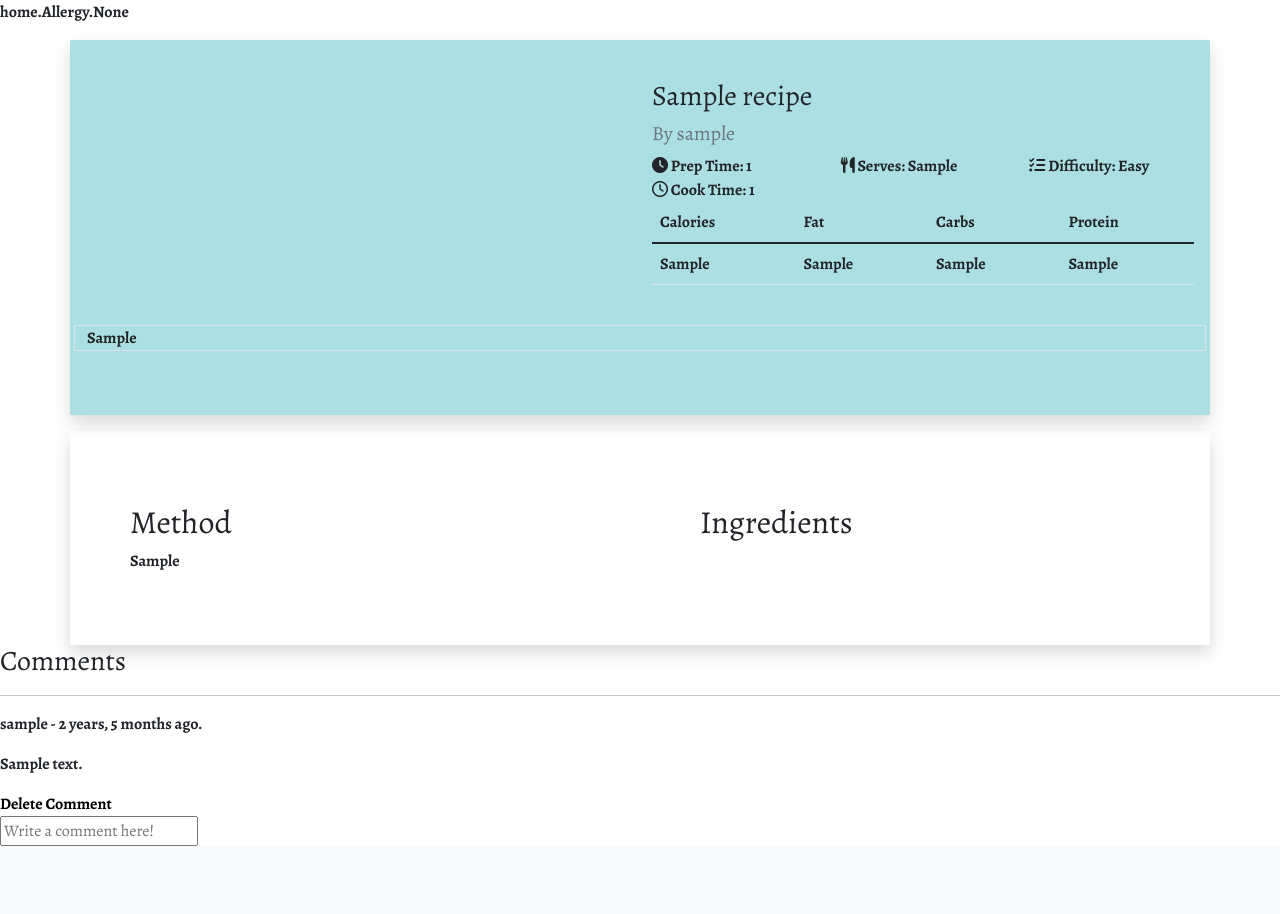
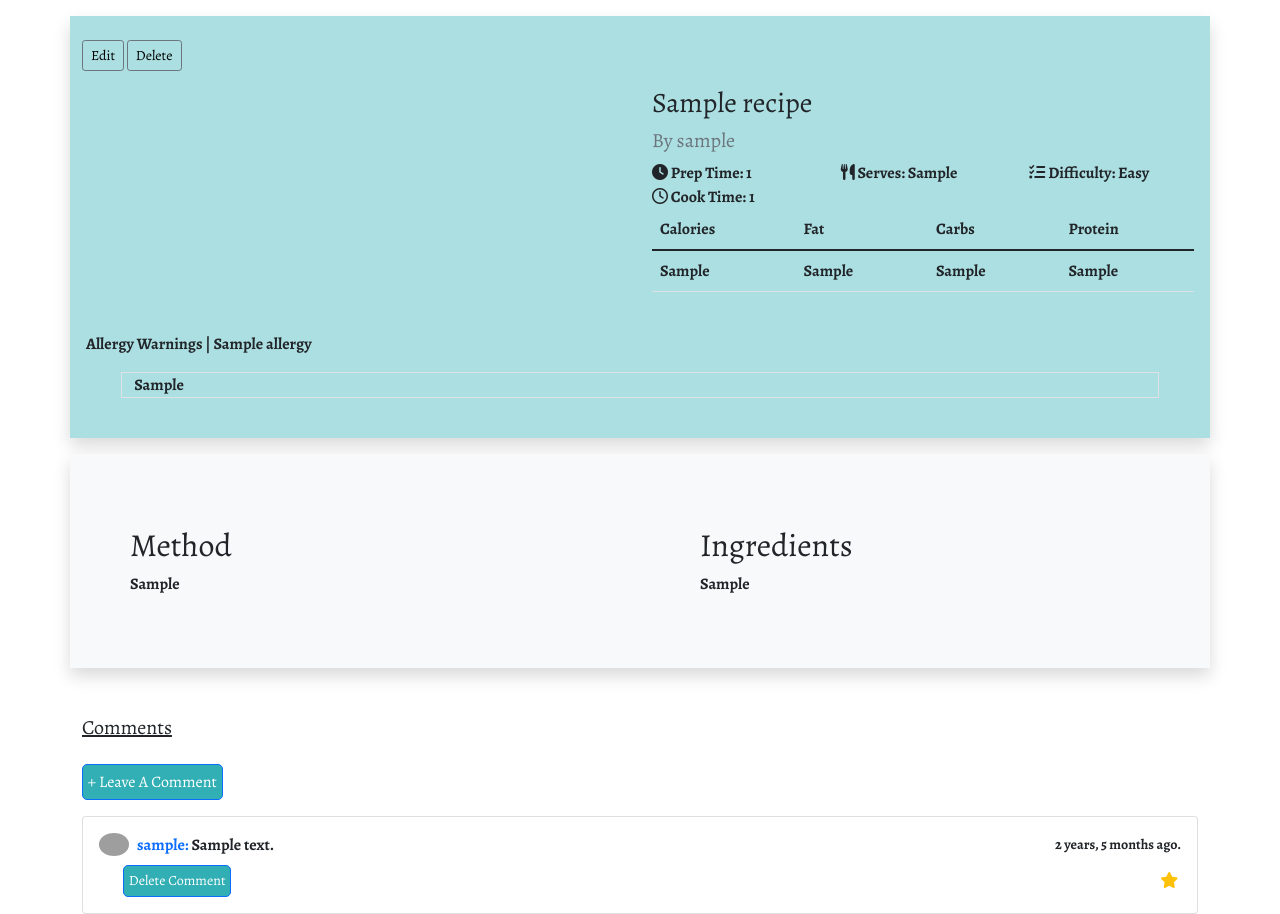
Before and after one commit to Samuel-Dainton/portfolio-project-4, a Django app: a page that uses home/templates/home/recipe.html in a window 1280 px wide. Shown: the part 96-1010 px from the top of the page. Before the commit the page ends 942 px from the top, so only its background shows below. Run offline with Django 3.2, Linux system fonts and the light colour scheme; a user stored in the database is signed in; tables that the repository leaves empty hold one stand-in row (values such as "Sample post"); some libraries are stand-ins or nearby versions; grey boxes are pictures that could not be loaded.

Commit message:
Feat: further style and layout changes to recipe page.

```diff
--- a/home/templates/home/recipe.html
+++ b/home/templates/home/recipe.html
@@ -1,15 +1,16 @@
 {% extends 'base.html' %}
 
 {% block content %}
-
-{{recipe.allergy_info}}
-{{allergy.name}}
-
 <!--
 <p>{{recipe.method|safe}}</p> -->
-
 <section>
     <div class="container shadow py-4 mt-3 recipe-intro-container">
+        {% if request.user == recipe.author %}
+        <button type="button" class="btn btn-sm btn-outline-secondary"><a
+                href="{% url 'update-recipe' recipe.title %}">Edit</a></button>
+        <button type="button" class="btn btn-sm btn-outline-secondary"><a
+                href="{% url 'delete-recipe' recipe.title %}">Delete</a></button>
+        {% endif %}
         <div class="row align-items-md-stretch">
 
             <div class="p-3">
@@ -59,26 +60,45 @@
                             </thead>
                             <tbody>
                                 <tr>
-                                    <th>{{recipe.calories}}</th>
+                                    {% if recipe.calories is not None %}
+                                    <td>{{recipe.calories}}</td>
+                                    {% else %}
+                                    <td>Unspecified</td>
+                                    {% endif %}
+                                    {% if recipe.fat is not None %}
                                     <td>{{recipe.fat}}</td>
+                                    {% else %}
+                                    <td>Unspecified</td>
+                                    {% endif %}
+                                    {% if recipe.carbs is not None %}
                                     <td>{{recipe.carbs}}</td>
+                                    {% else %}
+                                    <td>Unspecified</td>
+                                    {% endif %}
+                                    {% if recipe.protein is not None %}
                                     <td>{{recipe.protein}}</td>
+                                    {% else %}
+                                    <td>Unspecified</td>
+                                    {% endif %}
                                 </tr>
                         </table>
-
-                        <div class="row">
-                            {% for allergy in allergy_info.name %}
-                            <div class="col-sm">{{allergy}}</div>
-                            {% endfor %}
-                        </div>
                     </div>
 
                 </div>
+
                 <div class="row">
-                    <div class="mb-4 col-md border">
+                    <medium>Allergy Warnings {% for allergy in recipe.allergy_info.all %}
+                        | {{allergy}}
+                        {% endfor %}</medium>
+                </div>
+
+                {% if recipe.introduction is not None %}
+                <div class="row mt-3 d-flex justify-content-center">
+                    <div class="col-11 border">
                         {{recipe.introduction|safe}}
                     </div>
                 </div>
+                {% endif %}
             </div>
         </div>
     </div>
@@ -87,8 +107,8 @@
 </section>
 
 <section>
-    <div class="container shadow py-4 mt-3">
-        <div class="row align-items-md-stretch">
+    <div class="bg-light container shadow py-4 mt-3">
+        <div class="row align-items-center">
             <div class="col-md-6">
                 <div class="h-100 p-5 rounded-3">
                     <h2>Method</h2>
@@ -98,37 +118,76 @@
             <div class="col-md-6">
                 <div class="h-100 p-5 rounded-3">
                     <h2>Ingredients</h2>
-                    {{recipe.ingredients|safe}}
+                    {{recipe.ingredient|safe}}
                 </div>
             </div>
         </div>
     </div>
 </section>
 
-<h3>Comments</h3>
-<hr>
+<div class="container mt-5">
+    <div class="row d-flex justify-content-center">
+        <div class="col-md-12">
+            <div class="headings d-flex justify-content-between align-items-center mb-3">
+                <h5><u>Comments</u></h5>
+            </div>
+            {% if request.user.is_authenticated %}
+            <p>
+                <button class="btn btn-primary topic-button" type="button" data-bs-toggle="collapse"
+                    data-bs-target="#collapseExample" aria-expanded="false" aria-controls="collapseExample">
+                    + Leave A Comment
+                </button>
+            </p>
+            <div class="collapse" id="collapseExample">
+                <div class="card card-body">
+                    <form action="" method="POST">
+                        {% csrf_token %}
+                        <input type="text" name="body"
+                            placeholder="Write your comment here and press 'enter' to submit." class="comment-input">
+                    </form>
+                </div>
+            </div>
+            {% else %}
+            <p>You'll need to
+                <a class="dropdown-item" href="{% url 'account_login' %}">Login</a>/
+                <a class="dropdown-item" href="{% url 'account_signup' %}">Signup</a>
+                to leave your own comments.</p>
+            {% endif %}
+            {% for comment in comments %}
+            <div class="card comment-card p-3">
 
-{% for comment in comments %}
+                <div class="d-flex justify-content-between align-items-center">
 
-<div>
-    <p>{{comment.user}} - {{comment.created|timesince}} ago.</p>
+                    <div class="d-flex flex-row align-items-center">
 
-    <p>{{comment.body}}</p>
-    {% if request.user == comment.user %}
-    <a href="{% url 'delete-comment' comment.id %}">Delete Comment</a>
-    {% endif %}
-</div>
+                        <img src="https://i.imgur.com/hczKIze.jpg" width="30"
+                            class="comment-profile user-img rounded-circle mr-2">
 
-{% endfor %}
-</div>
+                        <span>
+                            <medium class="font-weight-bold text-primary"> {{comment.user}}: </medium>
+                            <medium class="font-weight-bold">{{comment.body}}</medium>
+                        </span>
 
-{% if request.user.is_authenticated %}
-<div>
-    <form action="" method="POST">
-        {% csrf_token %}
-        <input type="text" name="body" placeholder="Write a comment here!">
-    </form>
-</div>
-{% endif %}
+                    </div>
+                    <small class="comment-date">{{comment.created|timesince}} ago.</small>
+                </div>
 
-{% endblock content %}
+                <div class="action d-flex justify-content-between mt-2 align-items-center">
+
+                    <div class="reply px-4">
+                        {% if request.user == comment.user %}
+                        <a href="{% url 'delete-comment' comment.id %}"
+                            class="btn btn-primary topic-button btn-sm">Delete Comment</a>
+                        {% endif %}
+                    </div>
+
+                    <div class="icons align-items-center">
+                        <i class="fa fa-star text-warning"></i>
+                        <i class="fa fa-check-circle-o check-icon"></i>
+                    </div>
+                </div>
+            </div>
+            {% endfor %}
+        </div>
+    </div>
+    {% endblock content %}
--- a/home/views.py
+++ b/home/views.py
@@ -16,8 +16,6 @@ def home(request):
         Q(topic__name__icontains=q) |
         Q(title__icontains=q)  |
         Q(ingredient__icontains=q)
-        # TODO search comes from recipe but ingredients is not in recipe. (Don't forget to add | for or)
-        # Q(ingredient__icontains=q)
     )
 
     recipe_count = recipes.count()
--- a/static/css/style.css
+++ b/static/css/style.css
@@ -85,6 +85,22 @@ a:hover {
     background-color: rgba(49, 175, 180, 0.4);
 }
 
+.comment-input {
+    width: 100%;
+}
+
+.comment-card {
+    margin-top: 1rem;
+}
+
+.comment-profile{
+    margin-right: 0.5rem;
+}
+
+.comment-date {
+    margin-left: 1rem;
+}
+
 /* Create Recipe Page */
 
 .cke {
```
Also changed, not shown: home/migrations/0021_alter_recipe_fat.py (added), home/migrations/0022_alter_recipe_fat.py (added).
